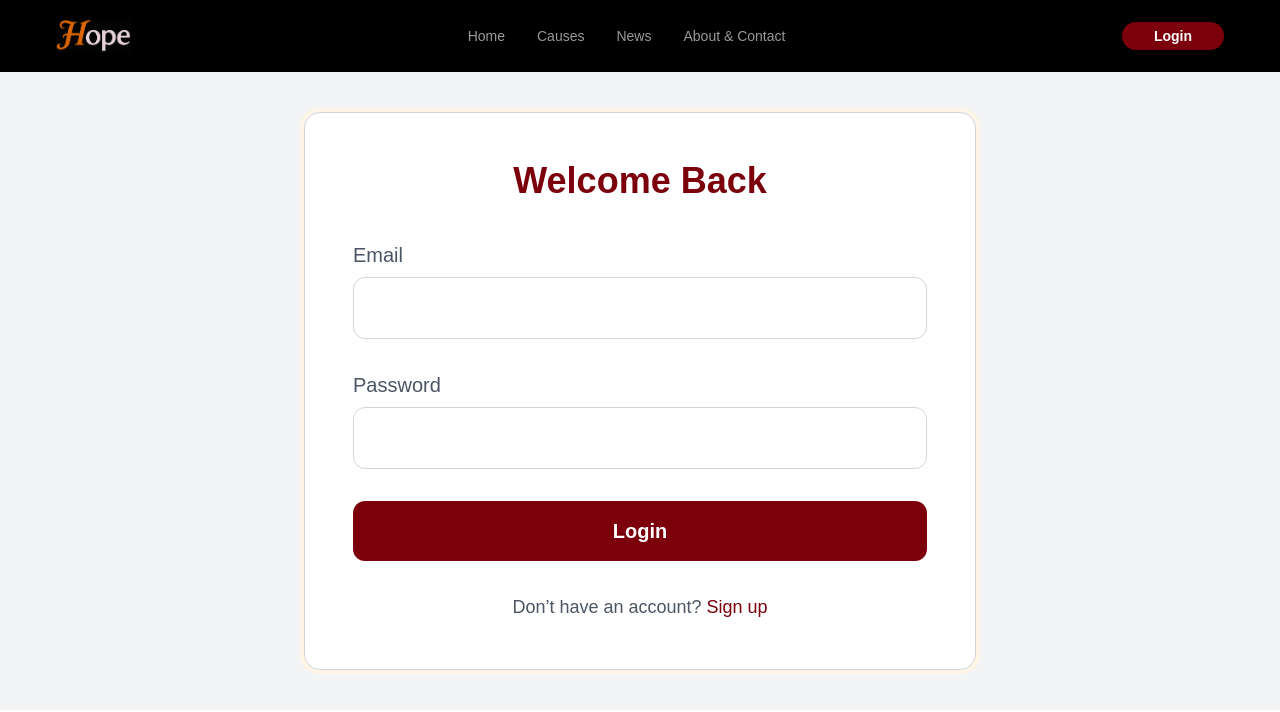
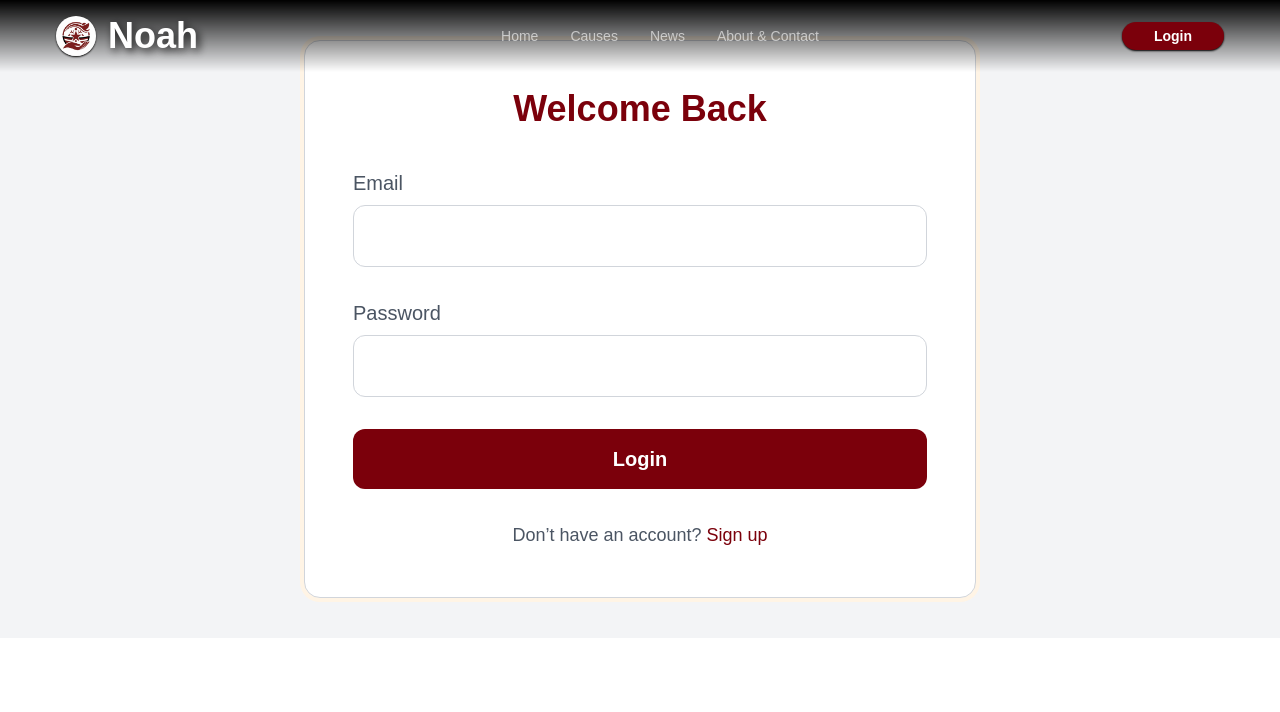
Before and after one commit to halaalhassanieh/Noah-Charity-Website, a React (Vite) app: page /login in a window 1280 px wide. Shown: the top 712 px of the page. Built offline with nearby package versions, Linux system fonts and the light colour scheme.

Commit message:
fixed navbar and logo

```diff
--- a/src/App.css
+++ b/src/App.css
@@ -762,6 +762,10 @@ video {
   display: none;
 }
 
+.h-10 {
+  height: 2.5rem;
+}
+
 .h-12 {
   height: 3rem;
 }
@@ -780,10 +784,6 @@ video {
 
 .h-60 {
   height: 15rem;
-}
-
-.h-8 {
-  height: 2rem;
 }
 
 .h-\[65vh\] {
@@ -1224,8 +1224,22 @@ video {
   background-color: #ffffff99;
 }
 
+.bg-gradient-to-b {
+  background-image: linear-gradient(to bottom, var(--tw-gradient-stops));
+}
+
 .bg-hero {
   background-image: url('/assets/hero.jpg');
+}
+
+.from-black {
+  --tw-gradient-from: #000 var(--tw-gradient-from-position);
+  --tw-gradient-to: rgb(0 0 0 / 0) var(--tw-gradient-to-position);
+  --tw-gradient-stops: var(--tw-gradient-from), var(--tw-gradient-to);
+}
+
+.to-transparent {
+  --tw-gradient-to: transparent var(--tw-gradient-to-position);
 }
 
 .bg-cover {
@@ -1597,10 +1611,21 @@ video {
   box-shadow: var(--tw-ring-offset-shadow, 0 0 #0000), var(--tw-ring-shadow, 0 0 #0000), var(--tw-shadow);
 }
 
+.shadow-sm {
+  --tw-shadow: 0 1px 2px 0 rgb(0 0 0 / 0.05);
+  --tw-shadow-colored: 0 1px 2px 0 var(--tw-shadow-color);
+  box-shadow: var(--tw-ring-offset-shadow, 0 0 #0000), var(--tw-ring-shadow, 0 0 #0000), var(--tw-shadow);
+}
+
 .shadow-xl {
   --tw-shadow: 0 20px 25px -5px rgb(0 0 0 / 0.1), 0 8px 10px -6px rgb(0 0 0 / 0.1);
   --tw-shadow-colored: 0 20px 25px -5px var(--tw-shadow-color), 0 8px 10px -6px var(--tw-shadow-color);
   box-shadow: var(--tw-ring-offset-shadow, 0 0 #0000), var(--tw-ring-shadow, 0 0 #0000), var(--tw-shadow);
+}
+
+.shadow-black {
+  --tw-shadow-color: #000;
+  --tw-shadow: var(--tw-shadow-colored);
 }
 
 .filter {
@@ -1625,6 +1650,14 @@ video {
   transition-duration: 200ms;
 }
 
+.text-shadow {
+  text-shadow: 0px 0px 1px rgb(0 0 0 / 20%), 0px 0px 1px rgb(1 0 5 / 10%);
+}
+
+.text-shadow-sm {
+  text-shadow: 1px 1px 3px rgb(36 37 47 / 25%);
+}
+
 .text-shadow-black {
   text-shadow:  3px 3px 8px rgba(0, 0, 0, 0.85);
 }
@@ -1925,6 +1958,11 @@ video {
     text-align: left;
   }
 
+  .custom-tap\:text-2xl {
+    font-size: 1.5rem;
+    line-height: 2rem;
+  }
+
   .custom-tap\:text-6xl {
     font-size: 3.75rem;
     line-height: 1;
@@ -1960,8 +1998,8 @@ video {
     display: flex;
   }
 
-  .custom-xl\:h-\[90vh\] {
-    height: 90vh;
+  .custom-xl\:h-screen {
+    height: 100vh;
   }
 
   .custom-xl\:w-2\/4 {
@@ -1986,6 +2024,11 @@ video {
     padding-bottom: 0px;
   }
 
+  .custom-xl\:text-4xl {
+    font-size: 2.25rem;
+    line-height: 2.5rem;
+  }
+
   .custom-xl\:text-7xl {
     font-size: 4.5rem;
     line-height: 1;
@@ -2120,8 +2163,8 @@ video {
 }
 
 @media (min-width: 1440px) {
-  .custom-2xl\:h-9 {
-    height: 2.25rem;
+  .custom-2xl\:h-14 {
+    height: 3.5rem;
   }
 
   .custom-2xl\:gap-5 {
@@ -2151,6 +2194,11 @@ video {
     padding-bottom: 2.5rem;
   }
 
+  .custom-2xl\:text-4xl {
+    font-size: 2.25rem;
+    line-height: 2.5rem;
+  }
+
   .custom-2xl\:text-8xl {
     font-size: 6rem;
     line-height: 1;
@@ -2181,17 +2229,17 @@ video {
 }
 
 @media (min-width: 1920px) {
-  .custom-3xl\:h-10 {
-    height: 2.5rem;
-  }
-
-  .custom-3xl\:h-\[95vh\] {
-    height: 95vh;
-  }
-
-  .custom-3xl\:py-6 {
-    padding-top: 1.5rem;
-    padding-bottom: 1.5rem;
+  .custom-3xl\:h-16 {
+    height: 4rem;
+  }
+
+  .custom-3xl\:h-screen {
+    height: 100vh;
+  }
+
+  .custom-3xl\:py-5 {
+    padding-top: 1.25rem;
+    padding-bottom: 1.25rem;
   }
 
   .custom-3xl\:text-\[60px\] {
--- a/src/Navigation/Layouts/MainLayout.jsx
+++ b/src/Navigation/Layouts/MainLayout.jsx
@@ -1,6 +1,6 @@
 import { Outlet, useLocation } from "react-router-dom"
 import NavBar from "../../components/NavBar"
-import logo from "/assets/hope_logo.png"
+import logo from "/assets/noah_logo.jpg"
 import { FaBars } from "react-icons/fa";
 import { useEffect } from "react";
 
@@ -48,8 +48,8 @@ const MainLayout = () => {
 
     <div className=" min-h-screen">
       <div className="relative">
-        <NavBar icon={<FaBars />} logo={logo} LoginButton={LoginButton} NavLinkData={NavLinkData} />
-        <Outlet />
+        <div className="fixed w-full  mb-10"><NavBar icon={<FaBars />} logo={logo} LoginButton={LoginButton} NavLinkData={NavLinkData} /></div>
+        <div className="w-full"><Outlet /></div>
       </div>
 
     </div>
--- a/src/components/Hero.jsx
+++ b/src/components/Hero.jsx
@@ -11,7 +11,7 @@ const Hero = ({ title1, title2, subtilte, buttonName, buttonPath }) => {
   return (
 
     <div className='bg-hero bg-no-repeat bg-cover bg-center font-vietnam
-    custom-3xl:h-[95vh] custom-xl:h-[90vh] custom-tap:h-[85vh] h-[65vh]'>
+    custom-3xl:h-screen custom-xl:h-screen custom-tap:h-[85vh] h-[65vh]'>
 
       <div className='custom-container '>
 
--- a/src/components/NavBar.jsx
+++ b/src/components/NavBar.jsx
@@ -16,13 +16,16 @@ const NavBar = ({ icon, logo, NavLinkData, LoginButton }) => {
 
     return (
 
-        <div className='bg-black font-vietnam '>
+        <div className='  bg-gradient-to-b from-black to-transparent font-vietnam  '>
 
-            <div className='custom-container flex justify-between items-center  custom-3xl:py-6 py-5 '>
+            <div className='custom-container flex justify-between items-center  custom-3xl:py-5 py-4 '>
 
                 {/* div contains the logo pic */}
-                <div>
-                    <img className='custom-3xl:h-10 custom-2xl:h-9 h-8' src={logo} alt="logo" />
+                <div className='flex justify-center items-center gap-3'>
+                    <div>
+                    <img className='custom-3xl:h-16 custom-2xl:h-14 h-10 rounded-full shadow-sm shadow-black' src={logo} alt="logo" /> </div>
+                    <div className='text-white font-bold text-shadow-black
+                        custom-2xl:text-4xl custom-xl:text-4xl custom-tap:text-2xl text-2xl'>Noah</div>
                 </div>
 
                 {/* div contains the main ul and the toggle bars button  */}
@@ -51,7 +54,7 @@ const NavBar = ({ icon, logo, NavLinkData, LoginButton }) => {
                 </div>
 
                 {/* div contains the login button and profile circle*/}
-                <div className='flex items-center gap-4'>
+                <div className='flex justify-center items-center '>
 
                     {localStorage.getItem("token") ? (
 
@@ -60,7 +63,7 @@ const NavBar = ({ icon, logo, NavLinkData, LoginButton }) => {
                     ) : (
                         // Show login button only when not logged in
                         <button
-                            className='text-white bg-red-wine rounded-2xl py-1
+                            className='text-white bg-red-wine rounded-2xl py-1 shadow-sm shadow-black
                  custom-2xl:px-10 custom-xl:px-8 px-5
                  custom-xl:font-bold font-medium
                  custom-2xl:text-base text-sm'
--- a/src/components/ProfileCircle.jsx
+++ b/src/components/ProfileCircle.jsx
@@ -8,10 +8,10 @@ const ProfileCircle = () => {
   };
 
   return (
-    <div className="relative">
+    <div className="relative ">
       <div
         onClick={toggleProfile}
-        className="w-12 h-12 rounded-full bg-red-wine text-white flex items-center justify-center cursor-pointer text-xl font-bold"
+        className="shadow-sm shadow-black w-12 h-12 rounded-full bg-red-wine text-white flex items-center justify-center cursor-pointer text-xl font-bold"
         title="Profile"
       >
         {localStorage.getItem("email")?.[0]?.toUpperCase() || "U"}
--- a/src/components/footer/Footer.jsx
+++ b/src/components/footer/Footer.jsx
@@ -1,5 +1,5 @@
 import { contactInfoData ,aboutlinks ,homelinks, icons } from "../../constants/Constants";
-import img from '/assets/hope_logo.png'
+import img from '/assets/noah_logo.jpg'
 import { NavLink } from "react-router-dom";
 
 const Footer = () => {
@@ -14,7 +14,7 @@ const Footer = () => {
         <div className="flex md:flex-nowrap flex-wrap justify-between items-center sm:pt-[100px] sm:pb-14 pt-[50px] pb-5 "  >
           <div className=" flex justify-start items-start">
             <ul>
-              <li className="sm:mb-9 mb-6 w-1/4"><img src={img} alt="" /></li>
+              <li className="sm:mb-9 mb-6 w-1/4"><img className="rounded-full" src={img} alt="" /></li>
               {contactInfoData.slice(0, limit).map((info, index) => (
                 <li className="flex justify-start items-center gap-2 font-normal text-grey/15 custom-2xl:text-lg lg:text-base text-[15px] leading-[22.5px] my-5"
                   key={index}>
@@ -61,7 +61,7 @@ const Footer = () => {
 
         <div className="flex justify-center items-center sm:py-[30px] py-6 border-t-1 border-white/95
         text-grey/40 font-normal custom-2xl:text-lg text-sm">
-          <p>© 2025 Hope Charity. All rights reserved.</p> </div>
+          <p>© 2025 Noah Charity. All rights reserved.</p> </div>
 
       </div>
     </footer>
--- a/src/constants/Constants.jsx
+++ b/src/constants/Constants.jsx
@@ -105,7 +105,7 @@ export const NewsHead = {
 
    export const contactInfoData=[
     {
-    info: "support@hopecharity.com",
+    info: "support@noahcharity.com",
     icons: [<FaEnvelope />],
   },
   {
@@ -113,7 +113,7 @@ export const NewsHead = {
     icons: [<FaPhoneAlt />],
   },
   {
-    info: "Syria, Homs",
+    info: "Syria, Damascus",
     icons: [<FaLocationDot />],
   },
   {
```
Also changed, not shown: public/assets/noah_logo.jpg (added).
